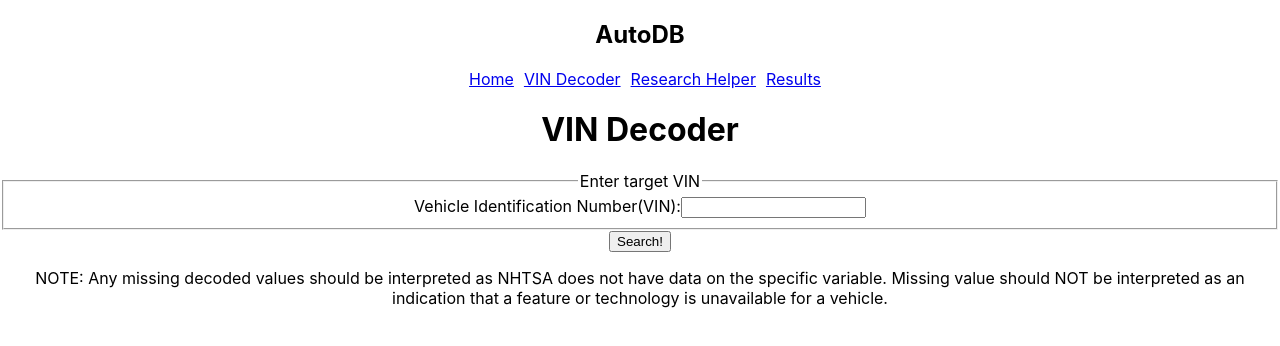
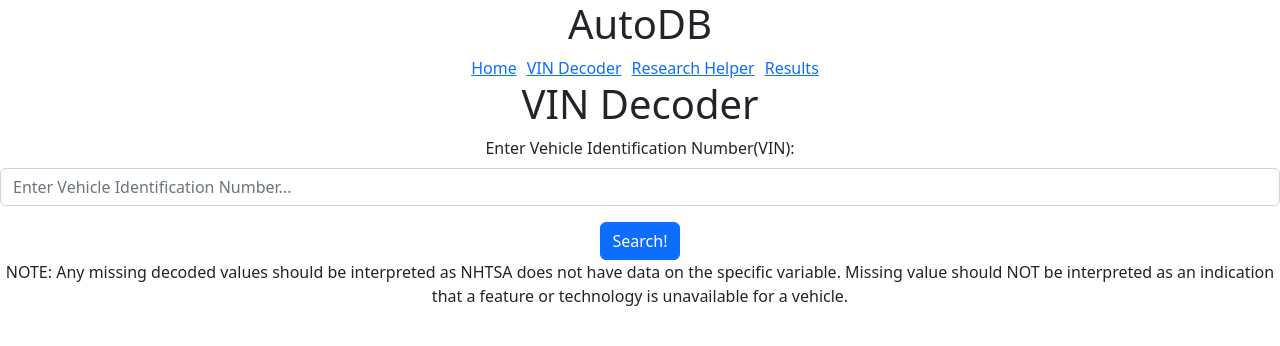
Before and after one commit to regular-polygon/Auto_Data, a React (Create React App) app in the folder react_frontend/: page /decode in a window 1280 px wide. Shown: the top 346 px of the page. Built offline with nearby package versions, Linux system fonts and the light colour scheme.

Commit message:
added react-bootstrap to improve style

```diff
--- a/react_frontend/package.json
+++ b/react_frontend/package.json
@@ -6,7 +6,9 @@
     "@testing-library/jest-dom": "^5.16.5",
     "@testing-library/react": "^13.4.0",
     "@testing-library/user-event": "^13.5.0",
+    "bootstrap": "^5.2.3",
     "react": "^18.2.0",
+    "react-bootstrap": "^2.7.0",
     "react-dom": "^18.2.0",
     "react-router-dom": "^6.8.0",
     "react-scripts": "5.0.1",
--- a/react_frontend/src/App.js
+++ b/react_frontend/src/App.js
@@ -1,6 +1,9 @@
 import {useState, React} from 'react';
 import {BrowserRouter, Routes, Route} from "react-router-dom";
-import "./App.css"
+
+import 'react-bootstrap';
+import 'bootstrap/dist/css/bootstrap.min.css';
+import "./App.css";
 
 import NavBar from './components/NavBar';
 import HomePage from './pages/HomePage';
--- a/react_frontend/src/pages/DecoderResultsPage.js
+++ b/react_frontend/src/pages/DecoderResultsPage.js
@@ -1,4 +1,6 @@
 import {useState, useEffect, React} from "react"
+import Button from "react-bootstrap/Button"
+import Table from "react-bootstrap/Table"
 
 function DecoderResultsPage({vehicle_data}) {
     const key_val_list = vehicle_data["Results"];
@@ -64,20 +66,22 @@
             <div>Search VIN: {vehicle_data["SearchCriteria"]}</div>
             <div>Data Quality: {JSON.stringify(vehicle_data["Results"][4]["Value"])}</div>
             </b>
-            <button type="button" onClick={onFilterClick}>Filter Results!</button>
-            <button type="button" onClick={onSeeAllResultsClick}>See All Results</button>
-            <table className="results_table">
+            <Button type="button" className="mx-3 my-3 btn-success" onClick={onFilterClick}>Filter Results!</Button>
+            <Button type="button" className="mx-3 my-3 btn-warning" onClick={onSeeAllResultsClick}>See All Results</Button>
+
+            <div className="container">
+            <Table striped hover bordered size="sm">
                 <thead>
                     <tr>
-                        <th>Attribute</th>
-                        <th>Value</th>
+                        <th style={{width: "30%"}}>Attribute</th>
+                        <th style={{width: "50%"}}>Value</th>
                     </tr>
                 </thead>
                 <tbody>
                     {filtered_key_val_list.map(item => <tr key={item.Variable}><td>{item.Variable}</td><td>{item.Value}</td></tr>)}
                 </tbody>
-
-            </table>
+            </Table>
+            </div>
             {/* {JSON.stringify(vehicle_data)} */}
         </div>
     )
--- a/react_frontend/src/pages/VINDecoderPage.js
+++ b/react_frontend/src/pages/VINDecoderPage.js
@@ -1,7 +1,7 @@
 import React from 'react';
 import { Navigate, useNavigate } from 'react-router-dom';
-
-
+import Button from "react-bootstrap/Button"
+import Form from "react-bootstrap/Form"
 
 function VINDecoderPage({set_vehicle_data}){
     const navigate = useNavigate()
@@ -40,18 +40,17 @@
     return (
         <div>
         <h1>VIN Decoder</h1>
-        <form id="vin_lookup_form" action="" method="post" className="vin_lookup" >
-            <fieldset>
-                <legend>Enter target VIN</legend>
-                <label htmlFor="vin_input">Vehicle Identification Number(VIN):</label>
-                <input name="vin_input"/>
-            </fieldset>
-            <button type="button" onClick={onVINSearch}>Search!</button>
+        <Form id="vin_lookup_form" action="" method="post" className="vin_lookup" >
+            <Form.Group className="mb-3" controlId="vin_input">
+                <Form.Label>Enter Vehicle Identification Number(VIN):</Form.Label>
+                <Form.Control type="text" placeholder="Enter Vehicle Identification Number..." name="vin_input"/>
+            </Form.Group>
+            <Button type="button" onClick={onVINSearch}>Search!</Button>
             <p>
                 NOTE: Any missing decoded values should be interpreted as NHTSA does not have data on the specific variable.
                 Missing value should NOT be interpreted as an indication that a feature or technology is unavailable for a vehicle.
             </p>
-        </form>
+        </Form>
         <div id="lookup_res"></div>
         </div>
     )
```
Also changed, not shown: 1 other file (tests, documents, lock files or other folders).
